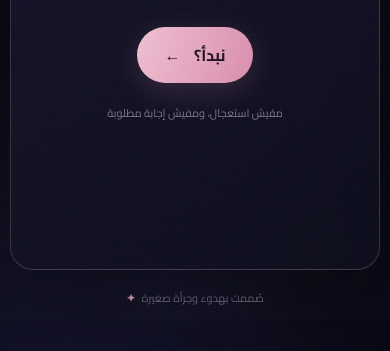
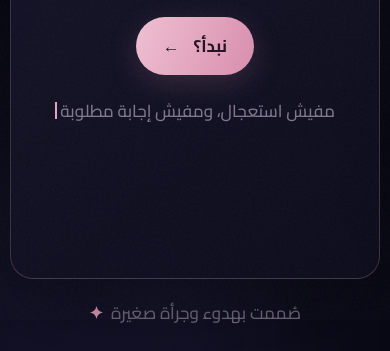
Before and after one commit to Hunnuz13/Nada-repo, a plain HTML site: page index.html in a window 390 px wide. Shown: the part 524-875 px from the top of the page. Before the commit the page ends 854 px from the top, so only its background shows below. Drawn offline with Linux system fonts and the light colour scheme.

Commit message:
Enhance typography styles and add media queries

```diff
--- a/style.css
+++ b/style.css
@@ -99,3 +99,58 @@ footer{text-align:center;color:#766e83;font-size:11px;padding:0 0 22px}footer b{
     transition-duration: .01ms !important;
   }
 }
+
+
+/* Unified, readable typography */
+:root { --text-size: 18px; }
+html, body, button {
+  font-family: "Cairo", system-ui, sans-serif;
+}
+.stage, .stage *:not(.symbol) {
+  font-size: var(--text-size);
+}
+h1, h2, p, small, label, header, footer, article, .signoff,
+.primary, .restart {
+  font-size: var(--text-size) !important;
+}
+h1, h2 { line-height: 1.9; font-weight: 700; }
+p, article, article p { line-height: 2.1; }
+small, label, header, footer, .signoff, .restart {
+  font-weight: 500;
+}
+.primary { font-weight: 700; }
+.symbol { font-size: 48px !important; }
+
+@media (max-width: 520px) {
+  :root { --text-size: 17px; }
+}
+
+/* Typewriter effect is handled by script.js */
+.typewriter-cursor::after {
+  content: "";
+  display: inline-block;
+  width: 2px;
+  height: 1em;
+  margin-inline-start: 3px;
+  vertical-align: -0.12em;
+  background: var(--pink);
+  animation: caretBlink .8s steps(1) infinite;
+}
+@keyframes caretBlink {
+  50% { opacity: 0; }
+}
+
+/* Avoid competing entrance animations while text is being typed */
+.screen.active small,
+.screen.active h1,
+.screen.active h2,
+.screen.active p,
+.screen.active label,
+.screen.active .signoff,
+.screen.active .primary,
+.screen.active .restart {
+  animation: none !important;
+  opacity: 1;
+  filter: none;
+  transform: none;
+}
```
